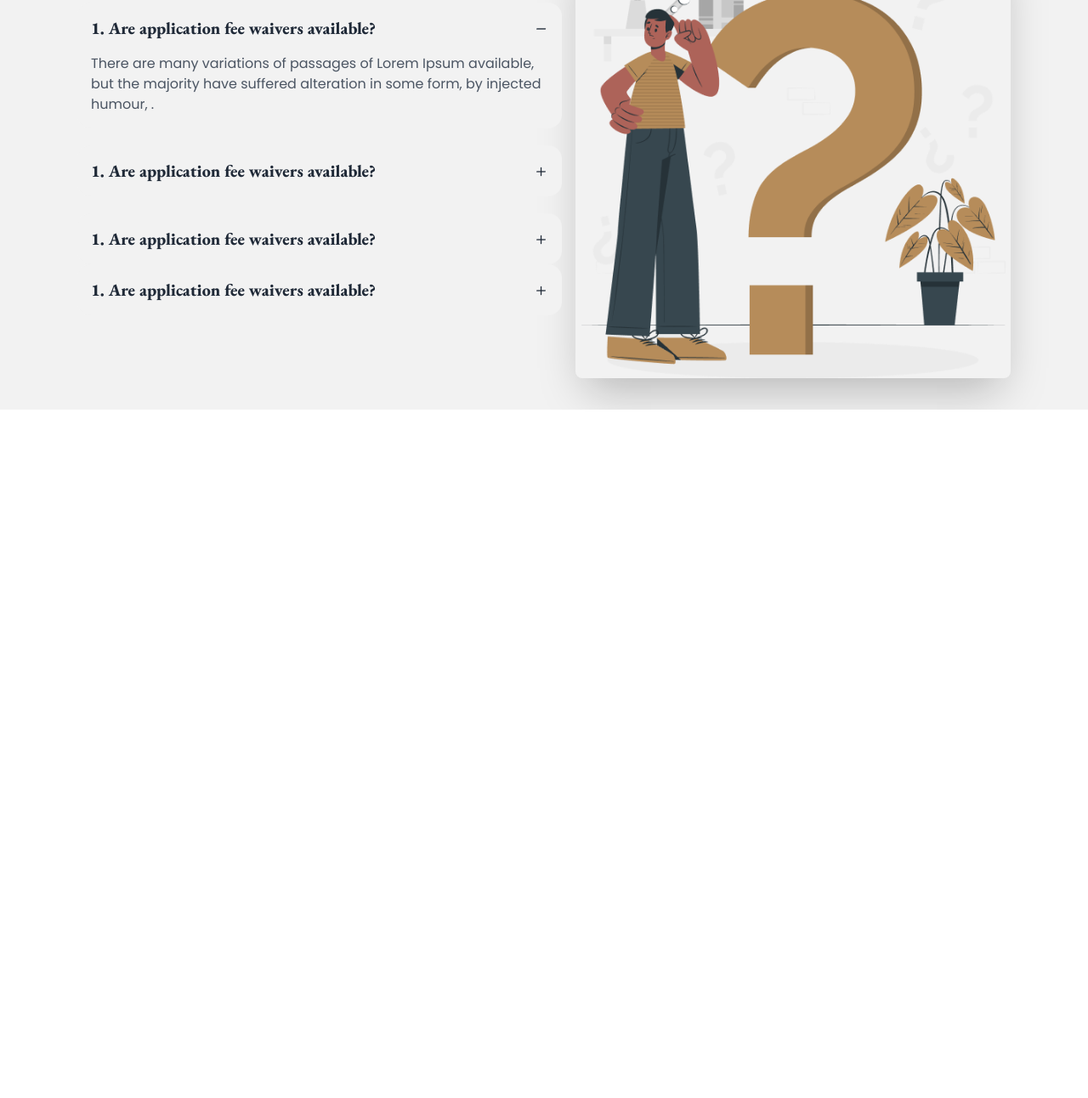
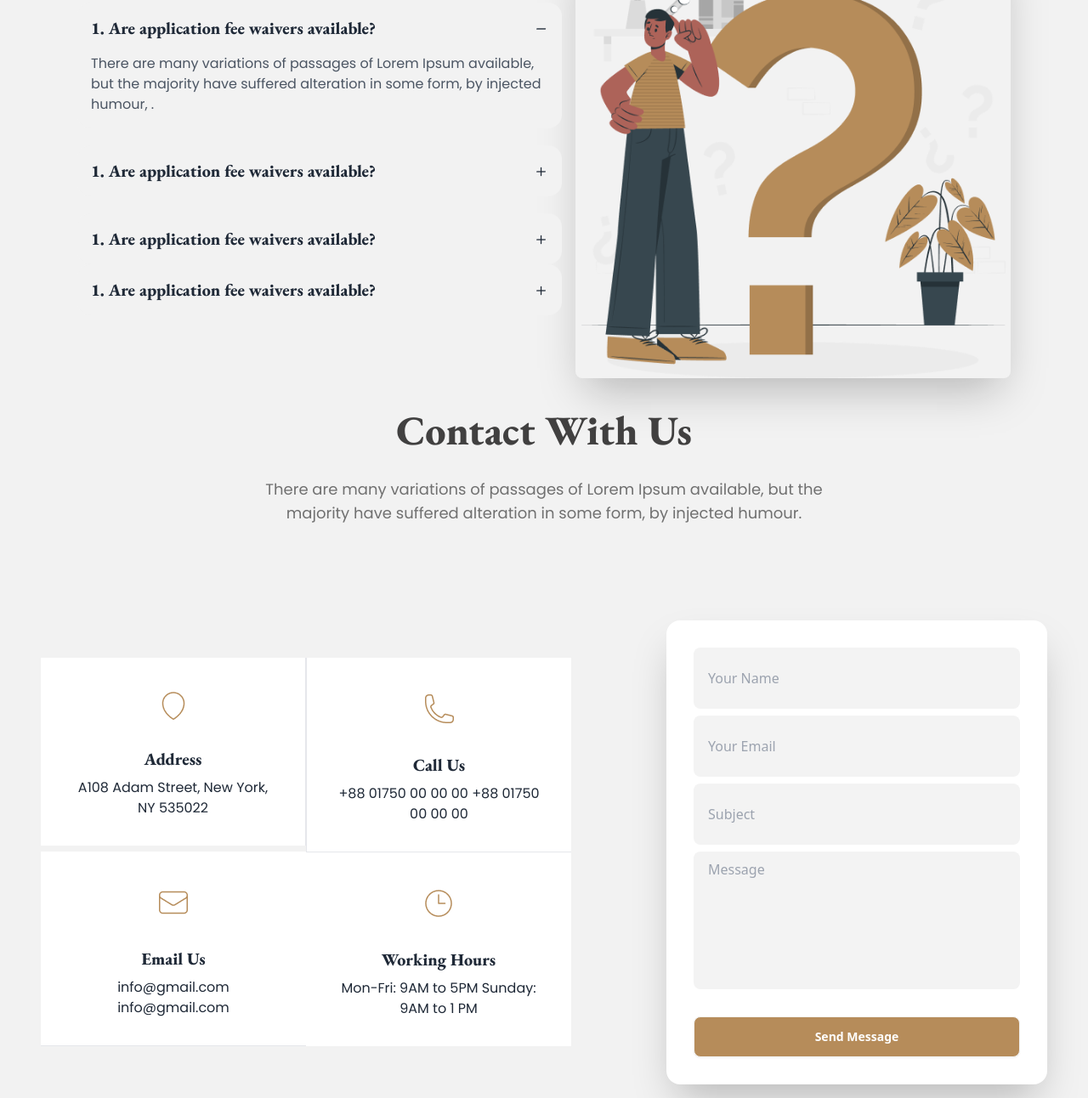
Before and after one commit to galibmia/legal-solution, a plain HTML site: page index.html in a window 1280 px wide. Shown: the part 3042-4334 px from the top of the page at 85% size. Before the commit the page ends 3524 px from the top, so only its background shows below. Drawn offline with nearby package versions, Linux system fonts and the light colour scheme.

Commit message:
FAQ and Contact us section added

```diff
--- a/index.html
+++ b/index.html
@@ -97,7 +97,7 @@
                             available, but the majority have
                             suffered alteration in some form, by injected humour.</p>
                         <div class="card-actions">
-                            <img src="images/Frame.png" alt="">
+                            <img class="cursor-pointer" src="images/Frame.png" alt="">
                         </div>
                     </div>
                 </div>
@@ -112,7 +112,7 @@
                             available, but the majority have
                             suffered alteration in some form, by injected humour.</p>
                         <div class="card-actions">
-                            <img src="images/Frame.png" alt="">
+                            <img class="cursor-pointer" src="images/Frame.png" alt="">
                         </div>
                     </div>
                 </div>
@@ -127,7 +127,7 @@
                             available, but the majority have
                             suffered alteration in some form, by injected humour.</p>
                         <div class="card-actions">
-                            <img src="images/Frame.png" alt="">
+                            <img class="cursor-pointer" src="images/Frame.png" alt="">
                         </div>
                     </div>
                 </div>
@@ -142,7 +142,7 @@
                             available, but the majority have
                             suffered alteration in some form, by injected humour.</p>
                         <div class="card-actions">
-                            <img src="images/Frame.png" alt="">
+                            <img class="cursor-pointer" src="images/Frame.png" alt="">
                         </div>
                     </div>
                 </div>
@@ -157,7 +157,7 @@
                             available, but the majority have
                             suffered alteration in some form, by injected humour.</p>
                         <div class="card-actions">
-                            <img src="images/Frame.png" alt="">
+                            <img class="cursor-pointer" src="images/Frame.png" alt="">
                         </div>
                     </div>
                 </div>
@@ -172,7 +172,7 @@
                             available, but the majority have
                             suffered alteration in some form, by injected humour.</p>
                         <div class="card-actions">
-                            <img src="images/Frame.png" alt="">
+                            <img class="cursor-pointer" src="images/Frame.png" alt="">
                         </div>
                     </div>
                 </div>
@@ -254,7 +254,8 @@
                 <h1 class="text-5xl text-[#414040] eb-garamond-bold text-center">Frequently Asked Any Questions</h1>
                 <p class="poppins-regular w-[714px] mx-auto my-8 text-lg text-[#707070] text-center">There are many
                     variations of
-                    passages of Lorem Ipsum available, but the majority have suffered alteration in some form, by injected
+                    passages of Lorem Ipsum available, but the majority have suffered alteration in some form, by
+                    injected
                     humour.</p>
                 <div class="hero-content flex-col lg:flex-row-reverse mt-24">
                     <img src="images/faq.png" class="max-w-lg rounded-lg shadow-2xl" />
@@ -307,6 +308,105 @@
                 </div>
             </div>
         </section>
+
+        <!-- Contact Us section -->
+        <section>
+
+            <div class="bg-base-200 min-h-screen">
+                <h1 class="text-5xl text-[#414040] eb-garamond-bold text-center">Contact With Us</h1>
+                <p class="poppins-regular w-[714px] mx-auto mt-8 text-lg text-[#707070] text-center mb-24">There are
+                    many
+                    variations of
+                    passages of Lorem Ipsum available, but the majority have suffered alteration in some form, by
+                    injected
+                    humour.</p>
+                <div class="hero-content flex-col lg:flex-row">
+                    <div class="w-1/2 grid grid-cols-2 text-center">
+                        <div>
+                            <div class="card rounded-none w-full border-r border-gray-200 bg-base-100">
+                                <figure class="px-10 pt-10">
+                                    <img src="images/address.png" alt="Law" class="rounded-xl" />
+                                </figure>
+                                <div class="card-body items-center text-center">
+                                    <h2 class="card-title eb-garamond-bold">Address</h2>
+                                    <p class="poppins-regular mx-auto text-center">
+                                        A108 Adam Street,
+                                        New York, NY 535022
+                                    </p>
+                                </div>
+                            </div>
+                        </div>
+                        <div>
+                            <div class="card rounded-none w-full bg-base-100 border-l border-gray-200">
+                                <figure class="px-10 pt-10">
+                                    <img src="images/call.png" alt="Law" class="rounded-xl" />
+                                </figure>
+                                <div class="card-body items-center text-center">
+                                    <h2 class="card-title eb-garamond-bold">Call Us</h2>
+                                    <p class="poppins-regular mx-auto text-center">
+                                        +88 01750 00 00 00
+                                        +88 01750 00 00 00
+                                    </p>
+                                </div>
+                            </div>
+                        </div>
+                        <div>
+                            <div class="card rounded-none w-full bg-base-100 border-b border-gray-200">
+                                <figure class="px-10 pt-10">
+                                    <img src="images/email.png" alt="Law" class="rounded-xl" />
+                                </figure>
+                                <div class="card-body items-center text-center">
+                                    <h2 class="card-title eb-garamond-bold">Email Us</h2>
+                                    <p class="poppins-regular mx-auto text-center">
+                                        info@gmail.com
+                                        info@gmail.com
+                                    </p>
+                                </div>
+                            </div>
+                        </div>
+                        <div>
+                            <div class="card rounded-none w-full bg-base-100 border-t border-gray-200">
+                                <figure class="px-10 pt-10">
+                                    <img src="images/time.png" alt="Law" class="rounded-xl" />
+                                </figure>
+                                <div class="card-body items-center text-center">
+                                    <h2 class="card-title eb-garamond-bold">Working Hours</h2>
+                                    <p class="poppins-regular mx-auto text-center">
+                                        Mon-Fri: 9AM to 5PM
+                                        Sunday: 9AM to 1 PM
+                                    </p>
+                                </div>
+                            </div>
+                        </div>
+
+                    </div>
+                    <div class="card bg-base-100 ml-24 w-full max-w-md shrink-0 shadow-2xl">
+                        <form class="card-body">
+                            <div class="form-control">
+                                <input type="text" placeholder="Your Name"
+                                    class="input bg-[#F3F3F3] h-[72px] focus:outline-none" required />
+                            </div>
+                            <div class="form-control">
+                                <input type="email" placeholder="Your Email"
+                                    class="input bg-[#F3F3F3] h-[72px] focus:outline-none" required />
+                            </div>
+                            <div class="form-control">
+                                <input type="text" placeholder="Subject"
+                                    class="input bg-[#F3F3F3] h-[72px] focus:outline-none" required />
+                            </div>
+                            <div class="form-control">
+                                <textarea name="Message" placeholder="Message"
+                                    class="input bg-[#F3F3F3] h-[162px] resize-none focus:outline-none pt-2"
+                                    id=""></textarea>
+                            </div>
+                            <div class="form-control mt-6">
+                                <button class="btn hover:bg-[#e6a659] bg-[#B68C5A] text-white ">Send Message</button>
+                            </div>
+                        </form>
+                    </div>
+                </div>
+            </div>
+        </section>
     </main>
 </body>
 
```
